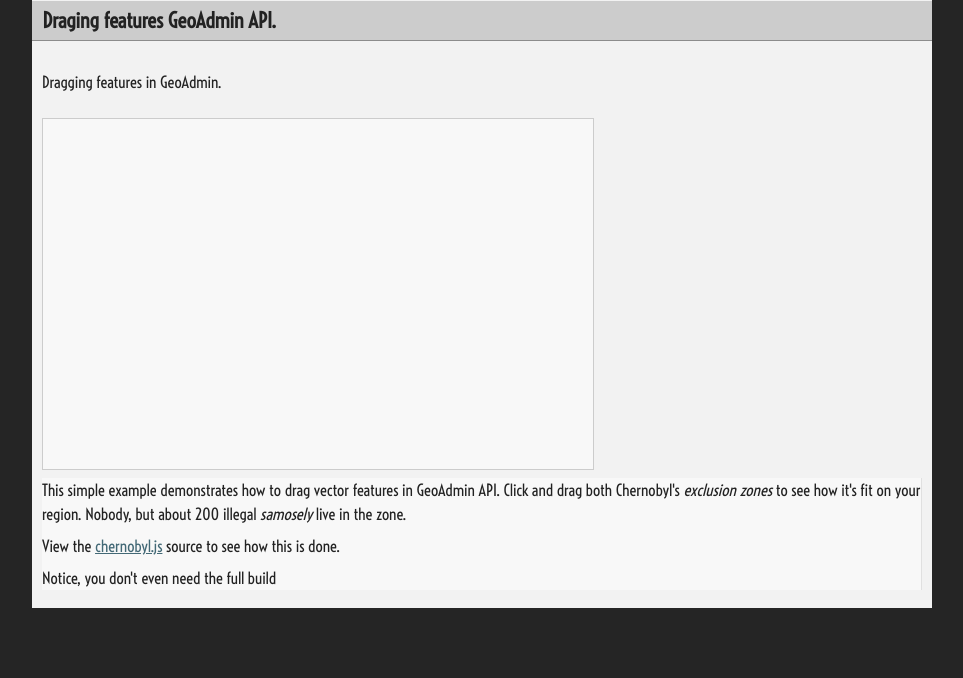
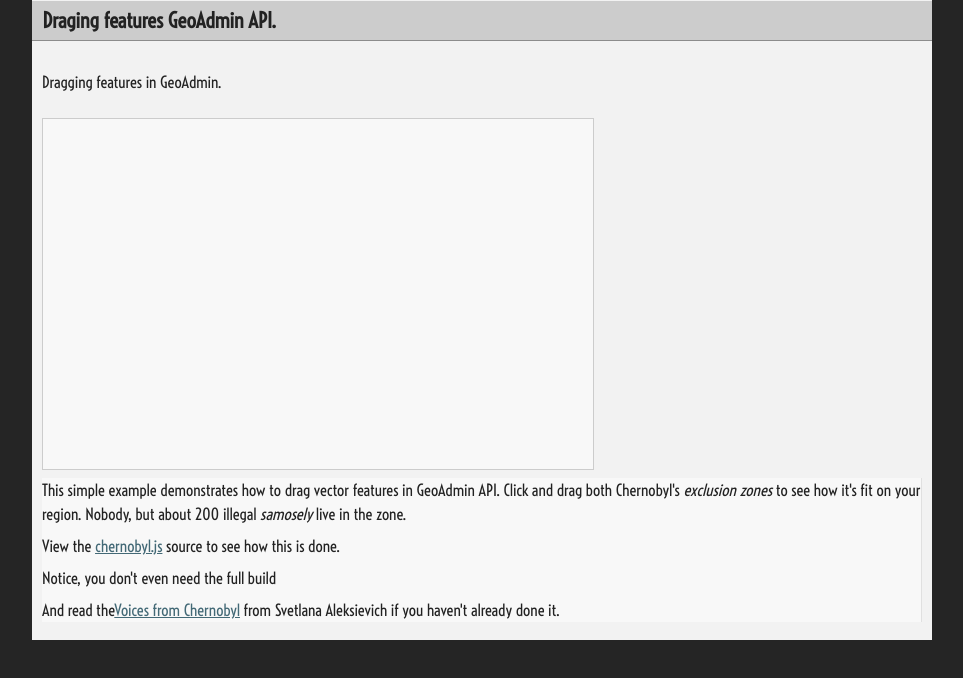
Before and after one commit to procrastinatio/map-examples, a plain HTML site: page examples/chernobyl.html in a window 1280 px wide. Shown: the whole page, without its empty margins (158-1121 px from the left). Drawn offline with Linux system fonts and the light colour scheme; files that its build step writes are made by us from their sources; a script that the page names is missing.

Commit message:
linkt to Chernobyl'skaia molitva.

```diff
--- a/examples/chernobyl.html
+++ b/examples/chernobyl.html
@@ -24,6 +24,7 @@
             to see how it's fit on your region. Nobody, but about 200 illegal <em>samosely</em> live in the zone.</p>
             <p>View the <a href="chernobyl.js" target="_blank">chernobyl.js</a> source to see how this is done.</p>
             <p>Notice, you don't even need the full build</p>
+            <p>And read the<a href="http://books.google.com/books/about/Voices_from_Chernobyl.html?id=zKMQAQAAMAAJ&redir_esc=y" target="_blank">Voices from Chernobyl</a> from Svetlana Aleksievich if you haven't already done it.</p>
         </div>
         </div>
         <script src="http://api.geo.admin.ch/loader.js?mode=full"></script>
```
